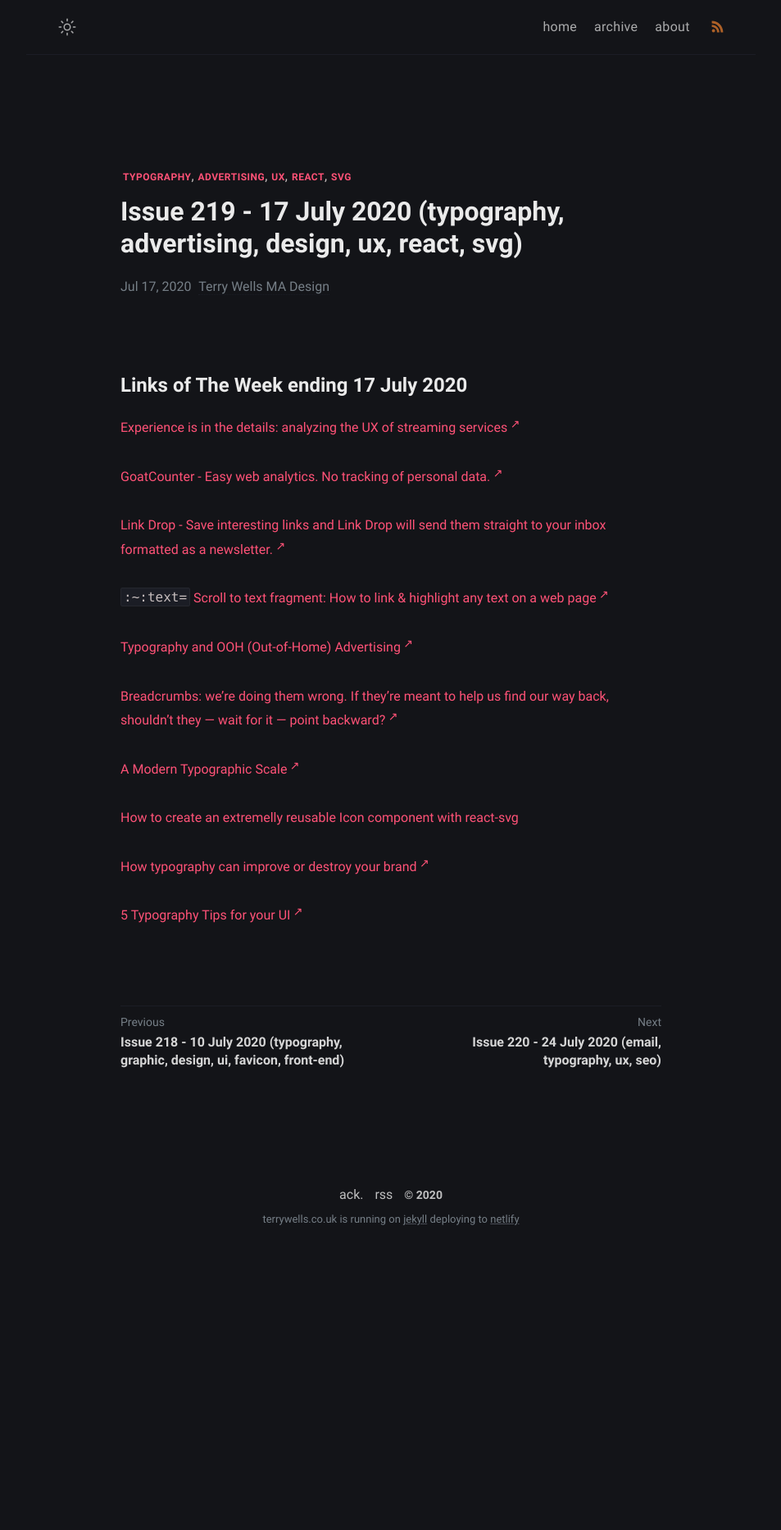
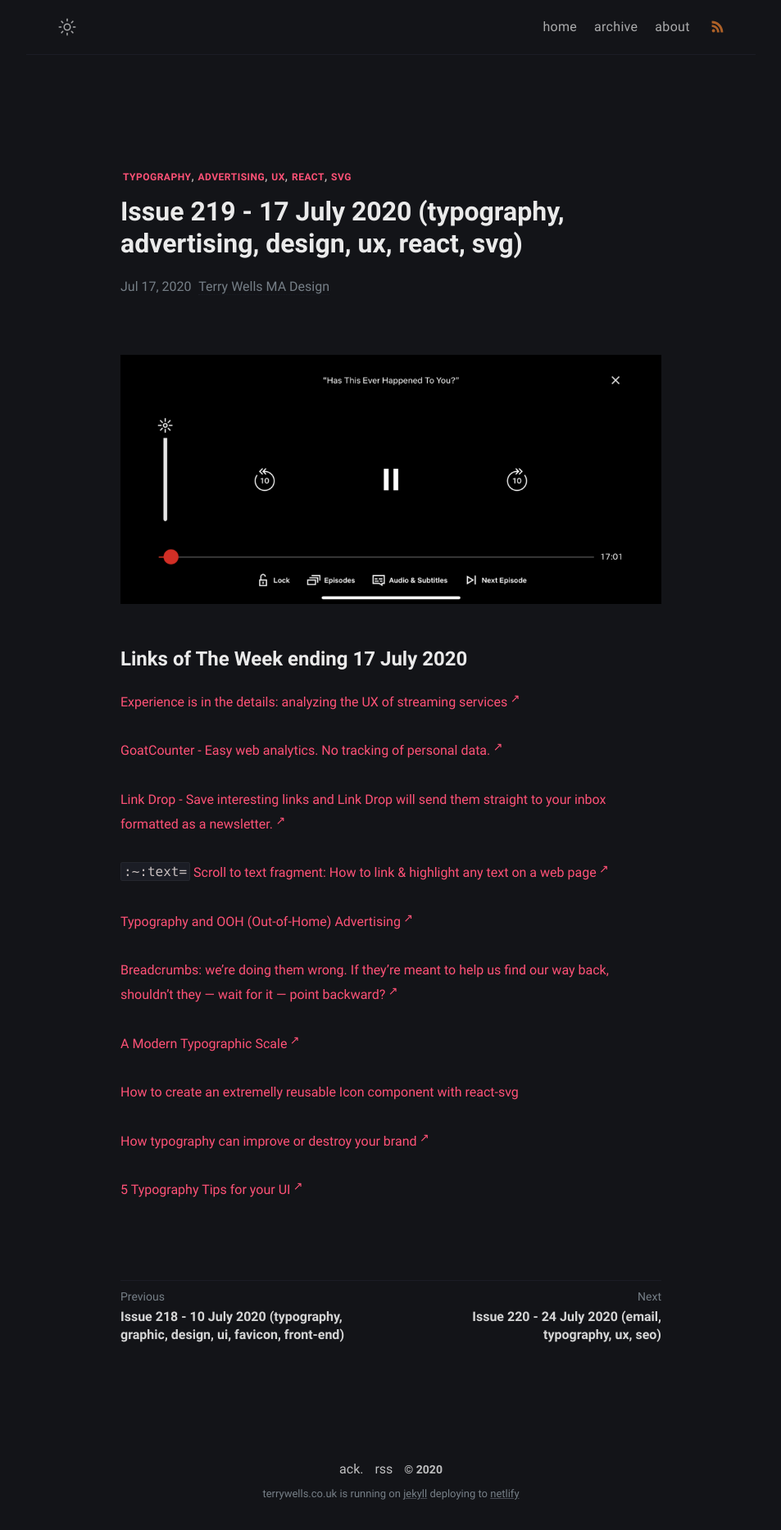
Before and after one commit to wristtattoo/jekyll-klise, a Jekyll site: the page built from _posts/2020-11-03-issue-219-17-july-2020-typography-advertising-design-ux-react-svg.md, in a window 1280 px wide. Shown: the whole page at 82% size, without its empty margins (163-1116 px from the left). Built offline with Jekyll 4.4.1, drawn with Linux system fonts in a browser that asks for light colours; a script that is not in the unit is left out; before the commit the page ends 1532 px from its top, so only the background shows below that.

Commit message:
Update Links of The Week “2020-11-03-issue-219-17-july-2020-typography-advertising-design-ux-react-svg”

```diff
--- a/_posts/2020-11-03-issue-219-17-july-2020-typography-advertising-design-ux-react-svg.md
+++ b/_posts/2020-11-03-issue-219-17-july-2020-typography-advertising-design-ux-react-svg.md
@@ -4,6 +4,8 @@ title: Issue 219 - 17 July 2020 (typography, advertising, design, ux, react, svg
 tags: typography advertising ux react svg
 date: 2020-07-17T18:23:45.132Z
 ---
+![Experience is in the details: analyzing the UX of streaming services](/assets/uploads/issue-219.png "Experience is in the details: analyzing the UX of streaming services")
+
 # Links of The Week ending 17 July 2020
 
 <a href="https://uxdesign.cc/experience-is-in-the-details-analyzing-the-netflix-ux-6aa81a8f4d2b" title="Experience is in the details: analyzing the UX of streaming services" alt="Experience is in the details: analyzing the UX of streaming services" target="_blank">Experience is in the details: analyzing the UX of streaming services</a>
```
Also changed, not shown: assets/uploads/issue-219.png (added).
